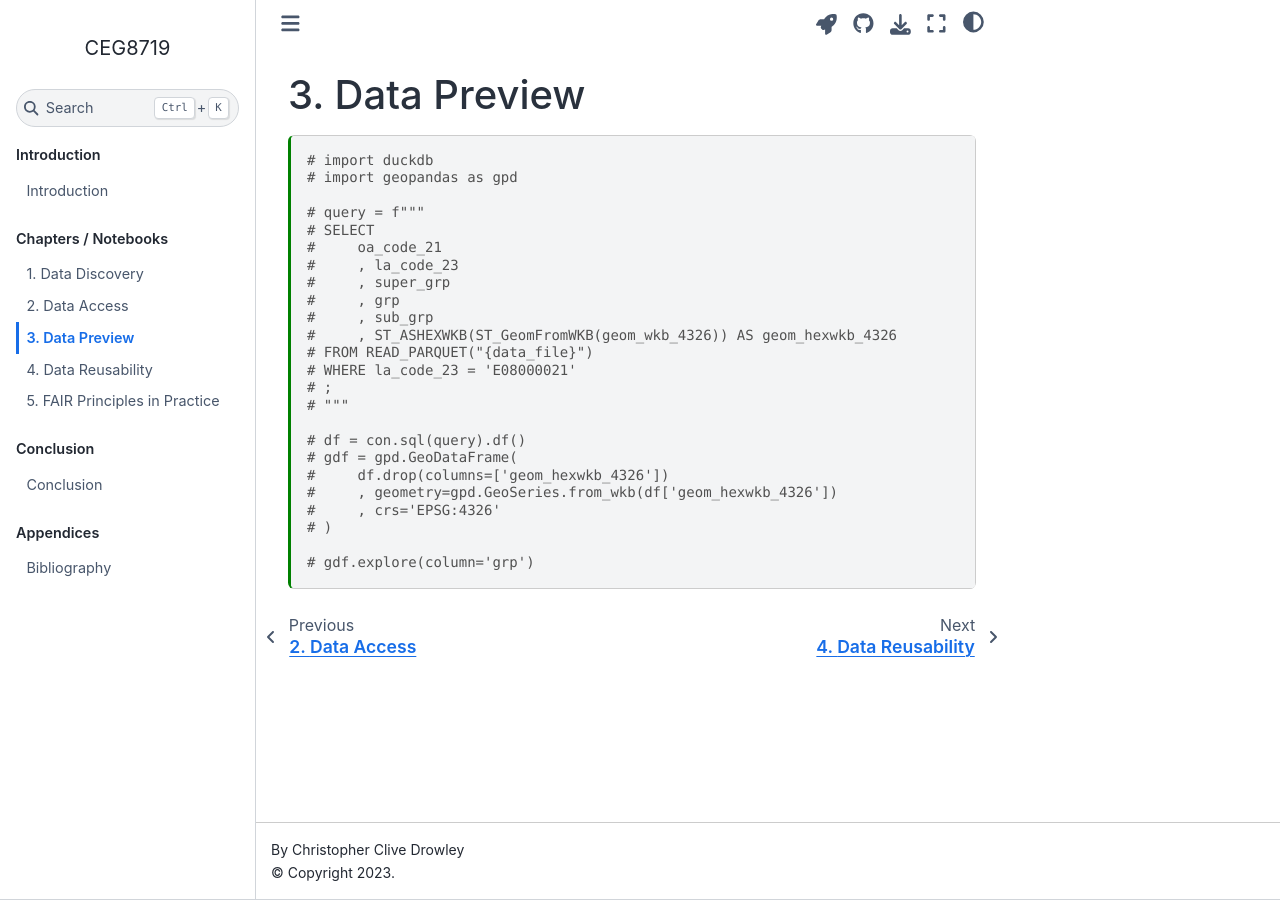
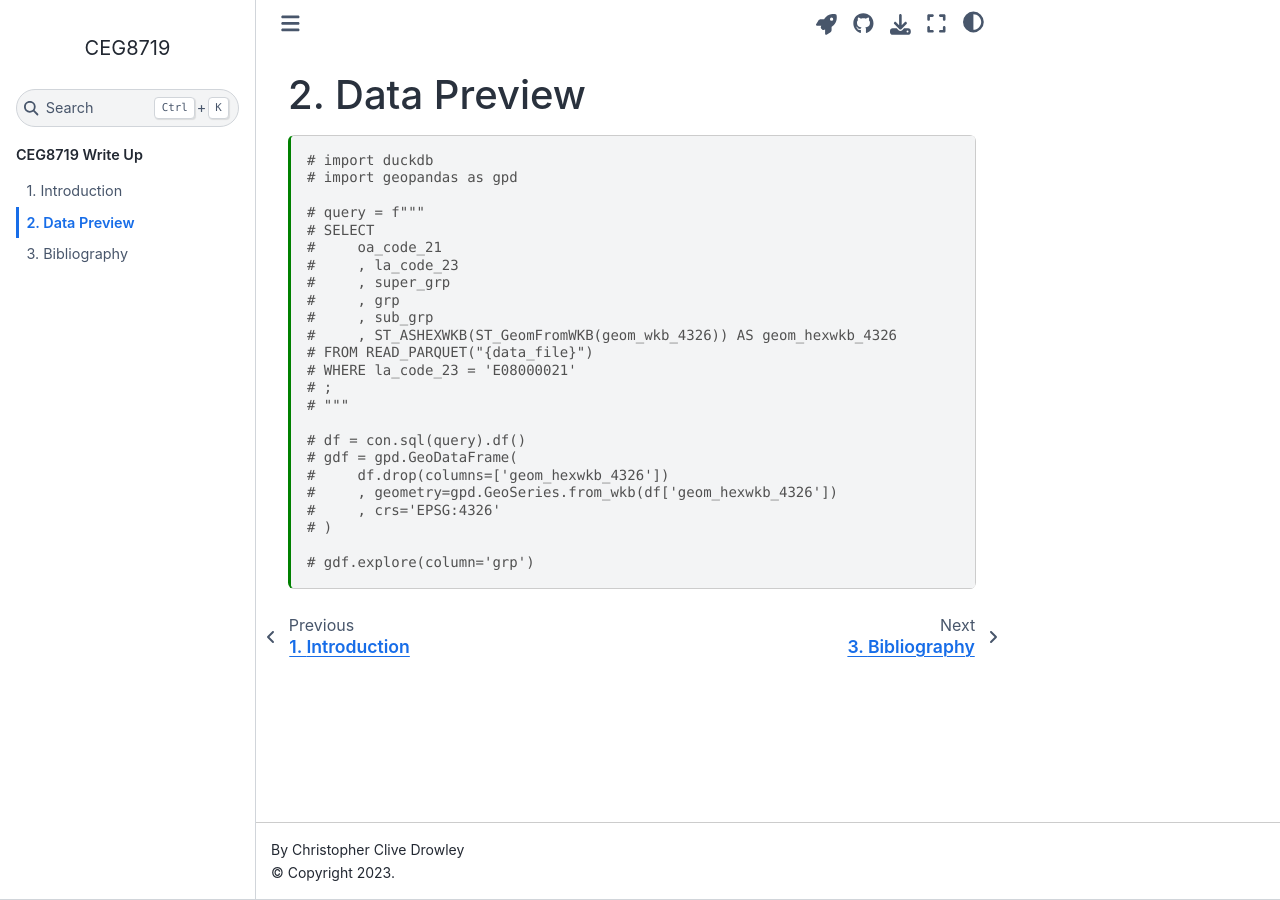
Before and after one commit to cdrowley/CEG8719, a Jupyter Book: the page built from book/data_preview.ipynb, in a window 1280 px wide. Built offline with Jupyter Book 1.0.4 settings and Sphinx 7.4.7 and the Sphinx Book theme 1.1.4, drawn with Linux system fonts in a browser that asks for light colours; pages that are not in the unit, such as notebooks, are missing from menus.

Commit message:
Update table of contents with new chapters

```diff
--- a/_toc.yml
+++ b/_toc.yml
@@ -4,24 +4,18 @@
 format: jb-book
 root: README
 parts:
-  - caption: Introduction
+  - caption: CEG8719 Write Up
+    numbered: true
     chapters:
       - file: book/introduction
+      - file: book/data_collection
+      - file: book/data_preview
+      - file: book/data_storage
+      - file: book/data_processing
+      - file: book/discussion
+      - file: book/bibliography
 
-  - caption: 'Chapters / Notebooks'
-    numbered: true
-    maxdepth: 2
+  - caption: Data Collection Notebooks
     chapters:
-      - file: book/data_discovery
-      - file: book/data_access
-      - file: book/data_preview
-      - file: book/data_reusability
-      - file: book/fair_principles
-
-  - caption: Conclusion
-    chapters:
-      - file: book/conclusion
-
-  - caption: Appendices
-    chapters:
-      - file: book/bibliography
+      - file: data_collection/cdrc
+      - file: data_collection/ons
```
